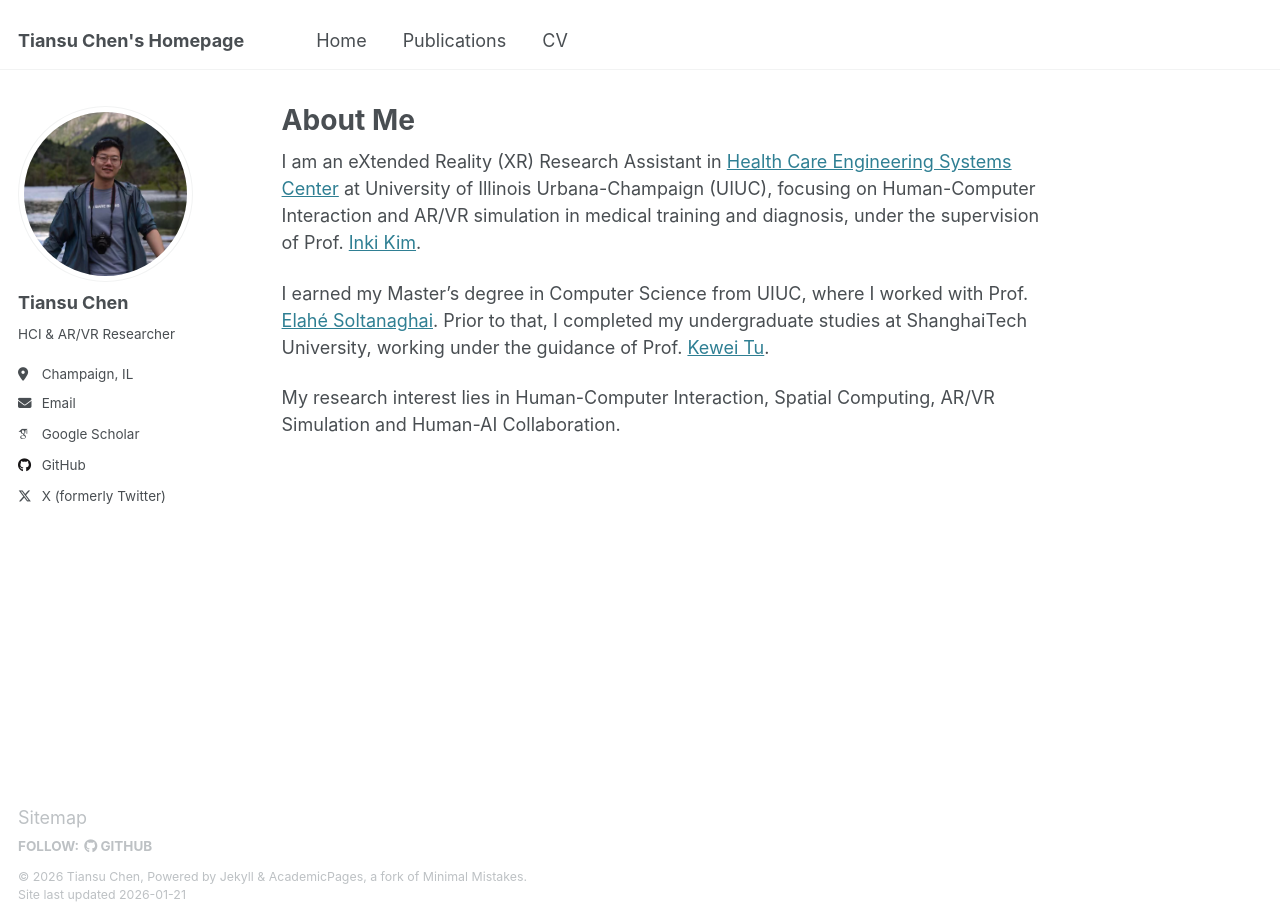
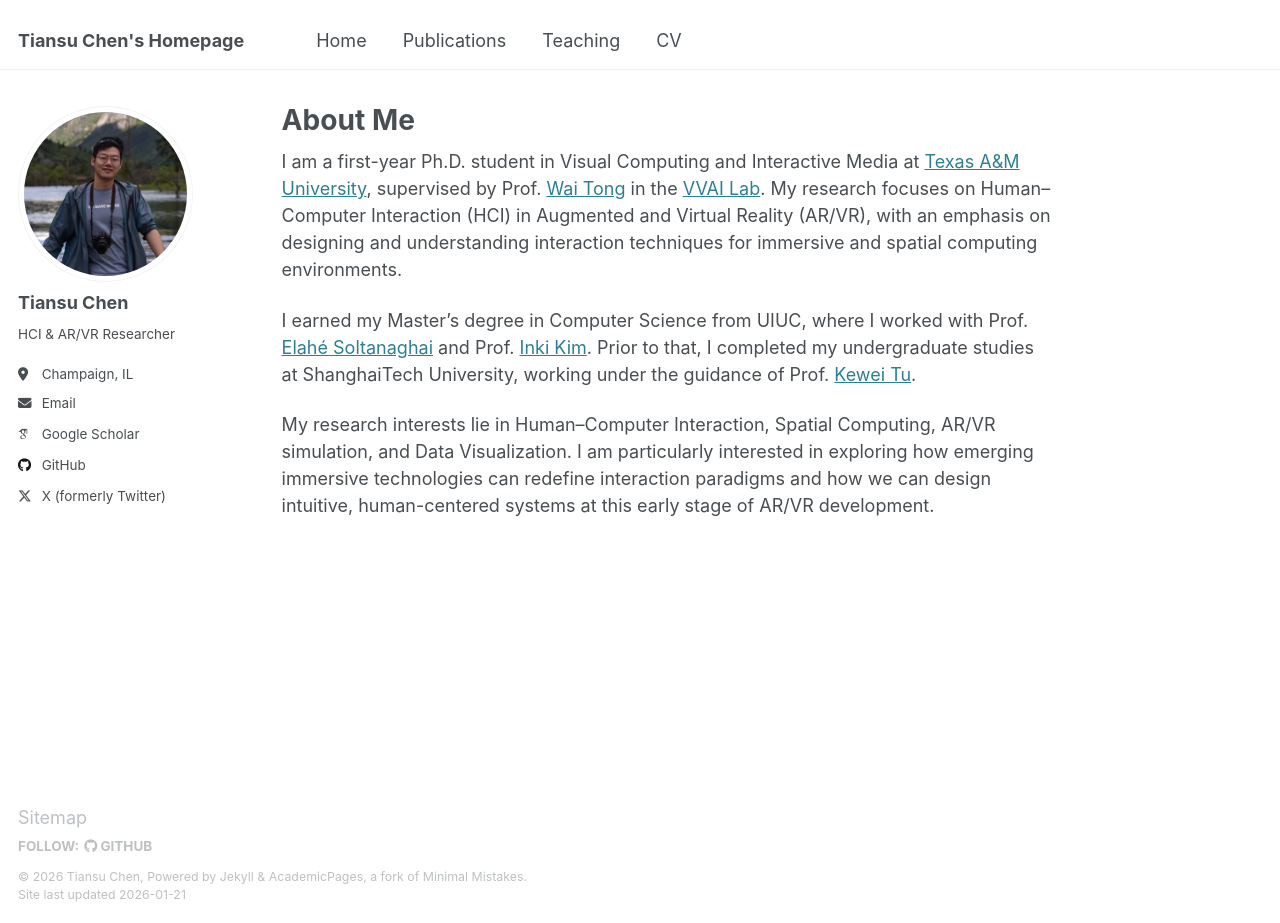
Before and after one commit to TiansuCHEN/tiansuchen.github.io, a Jekyll site: the page built from _pages/about.md, in a window 1280 px wide and 923 px high. Built offline with Jekyll 4.4.1, drawn with Linux system fonts in a browser that asks for light colours; some web fonts are replaced.

Commit message:
Update profile

```diff
--- a/_data/navigation.yml
+++ b/_data/navigation.yml
@@ -14,5 +14,8 @@ main:
   # - title: "Projects"
   #   url: /projects/
 
+  - title: "Teaching"
+    url: /teaching/
+
   - title: "CV"
     url: /files/Curriculum_Vitae_Tiansu_Chen.pdf
--- a/_pages/about.md
+++ b/_pages/about.md
@@ -7,8 +7,8 @@ redirect_from:
   - /about.html
 ---
 
-I am an eXtended Reality (XR) Research Assistant in [Health Care Engineering Systems Center](https://healtheng.illinois.edu/) at University of Illinois Urbana-Champaign (UIUC), focusing on Human-Computer Interaction and AR/VR simulation in medical training and diagnosis, under the supervision of Prof. [Inki Kim](https://grainger.illinois.edu/about/directory/faculty/inkikim).
+I am a first-year Ph.D. student in Visual Computing and Interactive Media at [Texas A&M University](https://www.tamu.edu/index.html), supervised by Prof. [Wai Tong](https://wtong2017.github.io/) in the [VVAI Lab](https://vvai-lab.github.io/). My research focuses on Human–Computer Interaction (HCI) in Augmented and Virtual Reality (AR/VR), with an emphasis on designing and understanding interaction techniques for immersive and spatial computing environments.
 
-I earned my Master's degree in Computer Science from UIUC, where I worked with Prof. [Elahé Soltanaghai](https://elahe.web.illinois.edu/). Prior to that, I completed my undergraduate studies at ShanghaiTech University, working under the guidance of Prof. [Kewei Tu](https://faculty.sist.shanghaitech.edu.cn/faculty/tukw/).
+I earned my Master's degree in Computer Science from UIUC, where I worked with Prof. [Elahé Soltanaghai](https://elahe.web.illinois.edu/) and Prof. [Inki Kim](https://grainger.illinois.edu/about/directory/faculty/inkikim). Prior to that, I completed my undergraduate studies at ShanghaiTech University, working under the guidance of Prof. [Kewei Tu](https://faculty.sist.shanghaitech.edu.cn/faculty/tukw/).
 
-My research interest lies in Human-Computer Interaction, Spatial Computing, AR/VR Simulation and Human-AI Collaboration.
+My research interests lie in Human–Computer Interaction, Spatial Computing, AR/VR simulation, and Data Visualization. I am particularly interested in exploring how emerging immersive technologies can redefine interaction paradigms and how we can design intuitive, human-centered systems at this early stage of AR/VR development.
```
